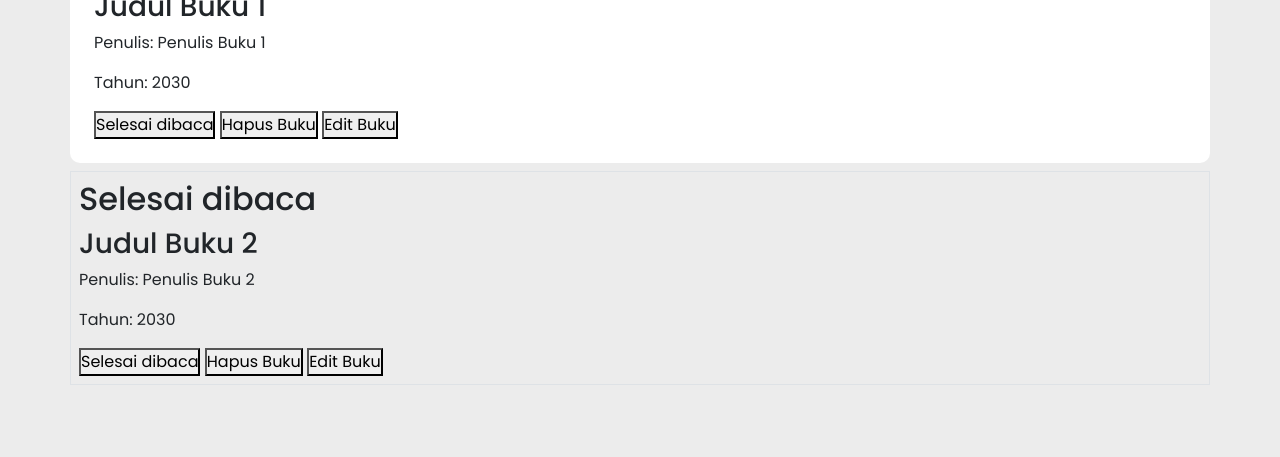
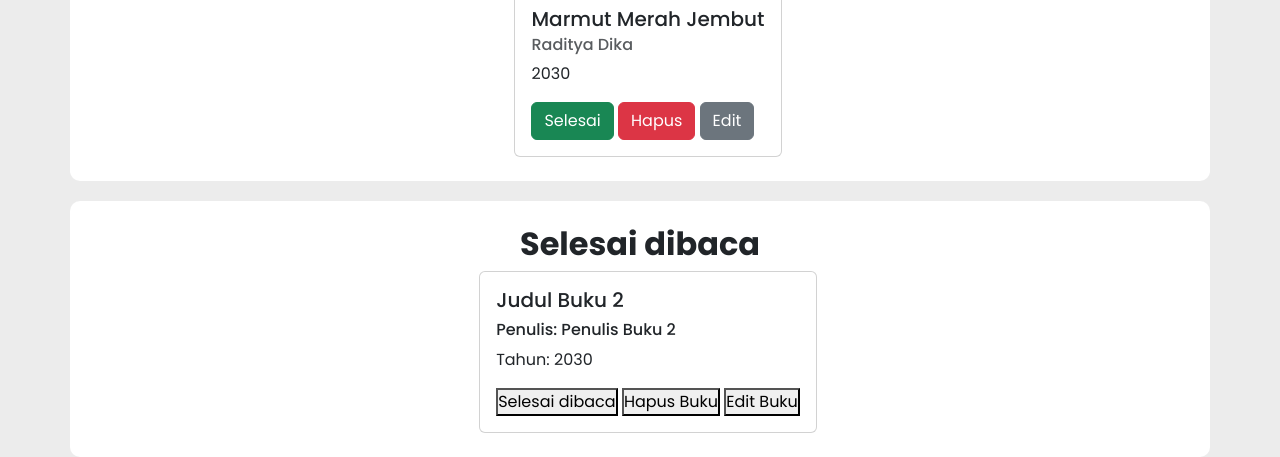
Before and after one commit to JukJerus/mabook, a plain HTML site: page index.html in a window 1280 px wide. Shown: the part 590-1047 px from the top of the page. Before the commit the page ends 983 px from the top, so only its background shows below. Drawn offline with nearby package versions, Linux system fonts and the light colour scheme.

Commit message:
Editing container

```diff
--- a/index.html
+++ b/index.html
@@ -129,7 +129,12 @@
               />
               <label for="bookFormIsComplete">Selesai dibaca</label>
             </div>
-            <button class="btn btn-secondary d-block mx-auto fw-medium" id="bookFormSubmit" type="submit" data-testid="bookFormSubmitButton">
+            <button
+              class="btn btn-secondary d-block mx-auto fw-medium"
+              id="bookFormSubmit"
+              type="submit"
+              data-testid="bookFormSubmitButton"
+            >
               Tambah Buku
             </button>
           </form>
@@ -148,14 +153,10 @@
       </section> -->
 
       <section>
-        <div class="container p-4 border-radius" id="notRead">
+        <div class="container px-2 py-4 border-radius" id="notRead">
           <h2>Belum selesai dibaca</h2>
 
-          <div id="incompleteBookList" data-testid="incompleteBookList">
-            <!--
-            Ini adalah struktur HTML untuk masing-masing buku.
-            Pastikan susunan elemen beserta atribut data-testid menyesuaikan seperti contoh ini.
-          -->
+          <!-- <div id="incompleteBookList" data-testid="incompleteBookList">
             <div data-bookid="123123123" data-testid="bookItem">
               <h3 data-testid="bookItemTitle">Judul Buku 1</h3>
               <p data-testid="bookItemAuthor">Penulis: Penulis Buku 1</p>
@@ -166,27 +167,65 @@
                 <button data-testid="bookItemEditButton">Edit Buku</button>
               </div>
             </div>
+          </div> -->
+
+          <div class="container d-flex flex-row flex-wrap justify-content-center ms-2 gap-2">
+            <div class="card" id="incompleteBookList" data-testid="incompleteBookList">
+              <div class="card-body" data-bookid="123123123" data-testid="bookItem">
+                <h5 class="card-title" data-testid="bookItemTitle">Marmut Merah Jembut</h5>
+                <h6 class="card-subtitle mb-2 text-body-secondary" data-testid="bookItemAuthor">
+                  Raditya Dika
+                </h6>
+                <p class="card-text" data-testid="bookItemYear">2030</p>
+                <button
+                  href="#"
+                  data-testid="bookItemIsCompleteButton"
+                  type="button"
+                  class="btn btn-success"
+                >
+                  Selesai
+                </button>
+                <button
+                  href="#"
+                  type="button"
+                  class="btn btn-danger"
+                  data-testid="bookItemDeleteButton"
+                >
+                  Hapus
+                </button>
+                <button
+                  href="#"
+                  type="button"
+                  class="btn btn-secondary"
+                  data-testid="bookItemEditButton"
+                >
+                  Edit
+                </button>
+              </div>
+            </div>
           </div>
         </div>
       </section>
 
       <section>
-        <div class="container-lg my-2 p-2 border">
+        <div class="container px-2 py-4 border-radius" id="read">
           <h2>Selesai dibaca</h2>
 
-          <div id="completeBookList" data-testid="completeBookList">
+          <div class="container d-flex flex-row flex-wrap justify-content-center ms-2 gap-2">
+            <div class="card" id="completeBookList" data-testid="completeBookList">
               <!--
               Ini adalah struktur HTML untuk masing-masing buku.
               Pastikan susunan elemen beserta atribut data-testid menyesuaikan seperti contoh ini.
             -->
-            <div data-bookid="456456456" data-testid="bookItem">
-              <h3 data-testid="bookItemTitle">Judul Buku 2</h3>
-              <p data-testid="bookItemAuthor">Penulis: Penulis Buku 2</p>
+              <div class="card-body" data-bookid="456456456" data-testid="bookItem">
+                <h5 data-testid="bookItemTitle">Judul Buku 2</h5>
+                <h6 data-testid="bookItemAuthor">Penulis: Penulis Buku 2</h6>
                 <p data-testid="bookItemYear">Tahun: 2030</p>
                 <div>
                   <button data-testid="bookItemIsCompleteButton">Selesai dibaca</button>
                   <button data-testid="bookItemDeleteButton">Hapus Buku</button>
                   <button data-testid="bookItemEditButton">Edit Buku</button>
+                </div>
               </div>
             </div>
           </div>
--- a/styles.css
+++ b/styles.css
@@ -51,3 +51,13 @@ header nav{
   text-align: center;
   font-weight: 700;
 }
+#read{
+  background-color: white;
+  border-radius: 10px;
+  margin-top: 20px;
+}
+
+#read h2{
+  text-align: center;
+  font-weight: 700;
+}
```
Lines whose indentation alone changed are shown as unchanged.
